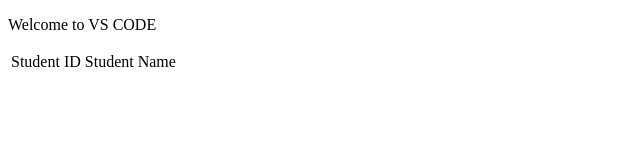
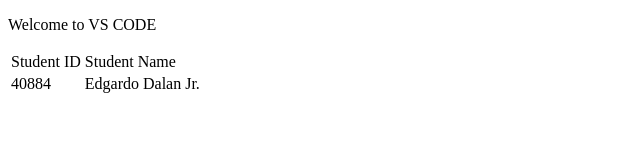
Before and after one commit to edgarph-4480/vscode, a plain HTML site: page index.html in a window 1280 px wide. Shown: the whole page, without its empty margins (0-640 px from the left). Drawn offline with Linux system fonts and the light colour scheme.

Commit message:
Update index.html

```diff
--- a/index.html
+++ b/index.html
@@ -12,6 +12,10 @@
          <td> Student ID</td>
          <td> Student Name</td>
       </tr>
+      <tr>
+         <td> 40884 </td>
+         <td> Edgardo Dalan Jr. </td>
+      </tr>
 
     </table>
   </body>
```
